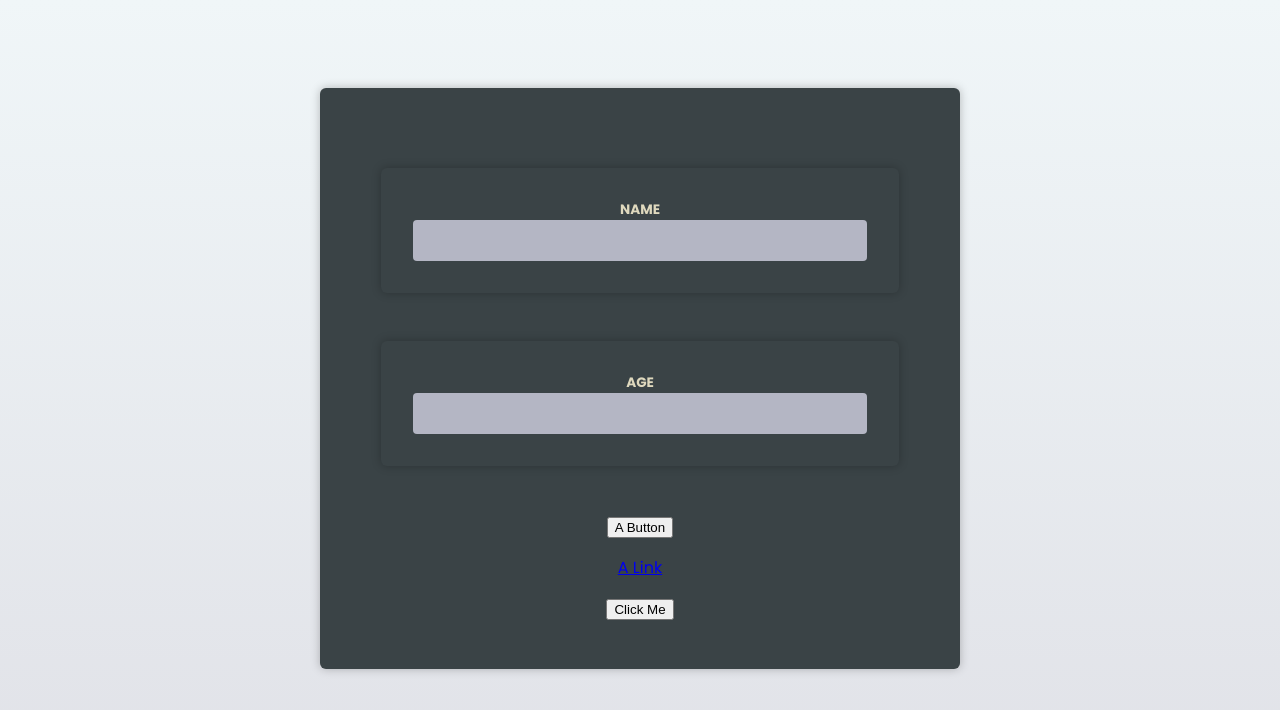
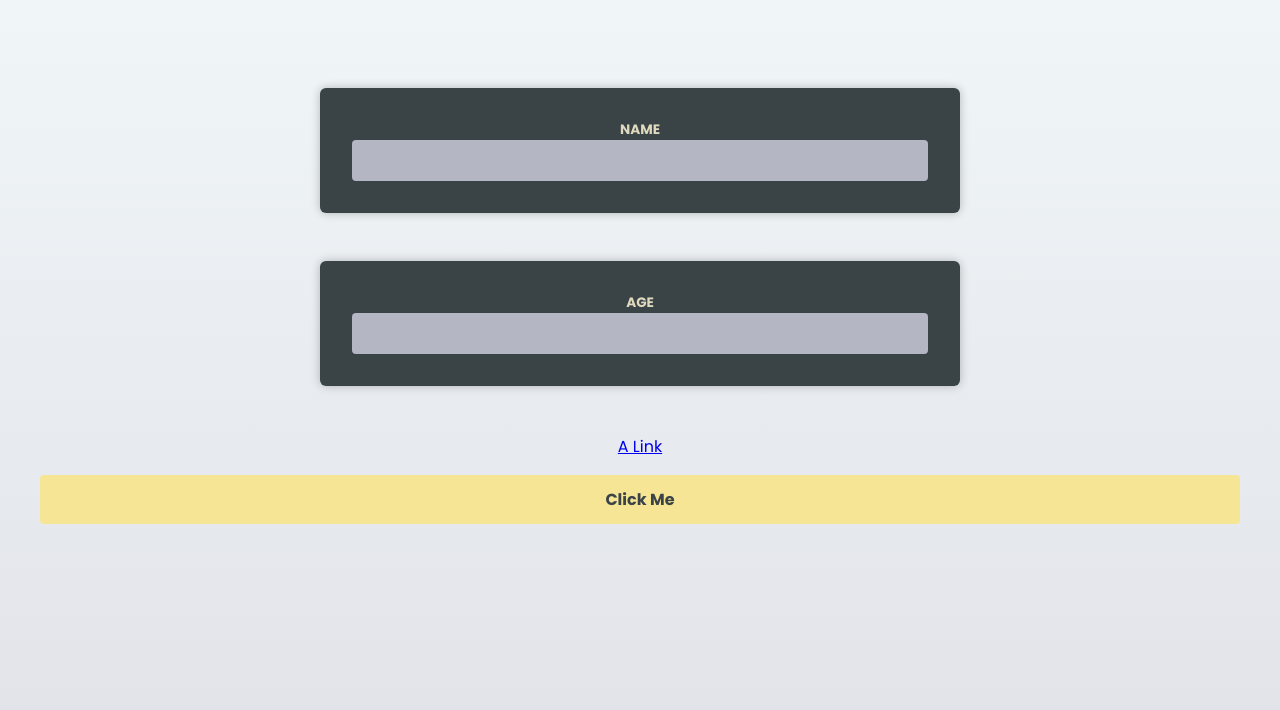
Before and after one commit to daleboy/react-ts-advanced, a React (Vite) app: page / in a window 1280 px wide. Shown: the top 710 px of the page. Built offline with nearby package versions, Linux system fonts and the light colour scheme.

Commit message:
use hook to call the function of a component Form.

```diff
--- a/src/App.tsx
+++ b/src/App.tsx
@@ -3,24 +3,37 @@ import Input from "./components/Input";
 import Button from "./components/Button";
 import Container from "./components/Container";
 import { useRef } from "react";
+import {type FormHandler} from "./components/Form";
+import Form from "./components/Form";
 
 function App() {
   const name = useRef<HTMLInputElement>(null);
   const age = useRef<HTMLInputElement>(null);
+  const form = useRef<FormHandler>(null);
+  function save(data: unknown) {
+    const formData = data as { name: string; age: number };
+    console.log(formData);
+    if (name.current) {
+      name.current.value = "";
+    }
+    form.current?.clear()
+  }
   return (
-    <main>
+    <Form ref={form} onSave={save}>
       <Input id="name" label="name" type="text" ref={name} />
       <Input id="age" label="age" type="number" ref={age} />
-      <p>
-        <Button>A Button</Button>
-      </p>
+      {/* <p>
+        <Button>submit</Button>
+      </p> */}
       <p>
         <Button href="http://www.google.com">A Link</Button>
       </p>
       <p>
-        <Container as={Button}  type="button">Click Me</Container>
+        <Container as={Button} type="submit">
+          Click Me
+        </Container>
       </p>
-    </main>
+    </Form>
   );
 }
 
--- /dev/null
+++ b/src/components/Form.tsx
@@ -0,0 +1,35 @@
+import { type ComponentPropsWithoutRef,FormEvent,forwardRef,useImperativeHandle,useRef } from "react";
+
+type FormProps={
+    onSave:(data:unknown)=>void;
+}&ComponentPropsWithoutRef<'form'>;
+
+export type FormHandler = {
+    clear:()=>void;
+}
+
+const Form = forwardRef<FormHandler,FormProps>(function Form({onSave,children,...otherProps},ref){
+    const form = useRef<HTMLFormElement>(null);
+    useImperativeHandle(ref,()=>{
+        return {
+            clear(){
+                form.current?.reset();
+            }
+        }
+    });
+
+    function handleSubmit(event:FormEvent<HTMLFormElement>){
+        event.preventDefault()
+        const formData = new FormData(event.currentTarget);
+        const data = Object.fromEntries(formData);
+        // form.current?.reset()
+        onSave(data);
+    }
+    return (
+        <form ref={form} onSubmit={handleSubmit} {...otherProps}>
+        {children}
+        </form>
+    )
+});
+
+export default Form;
```
